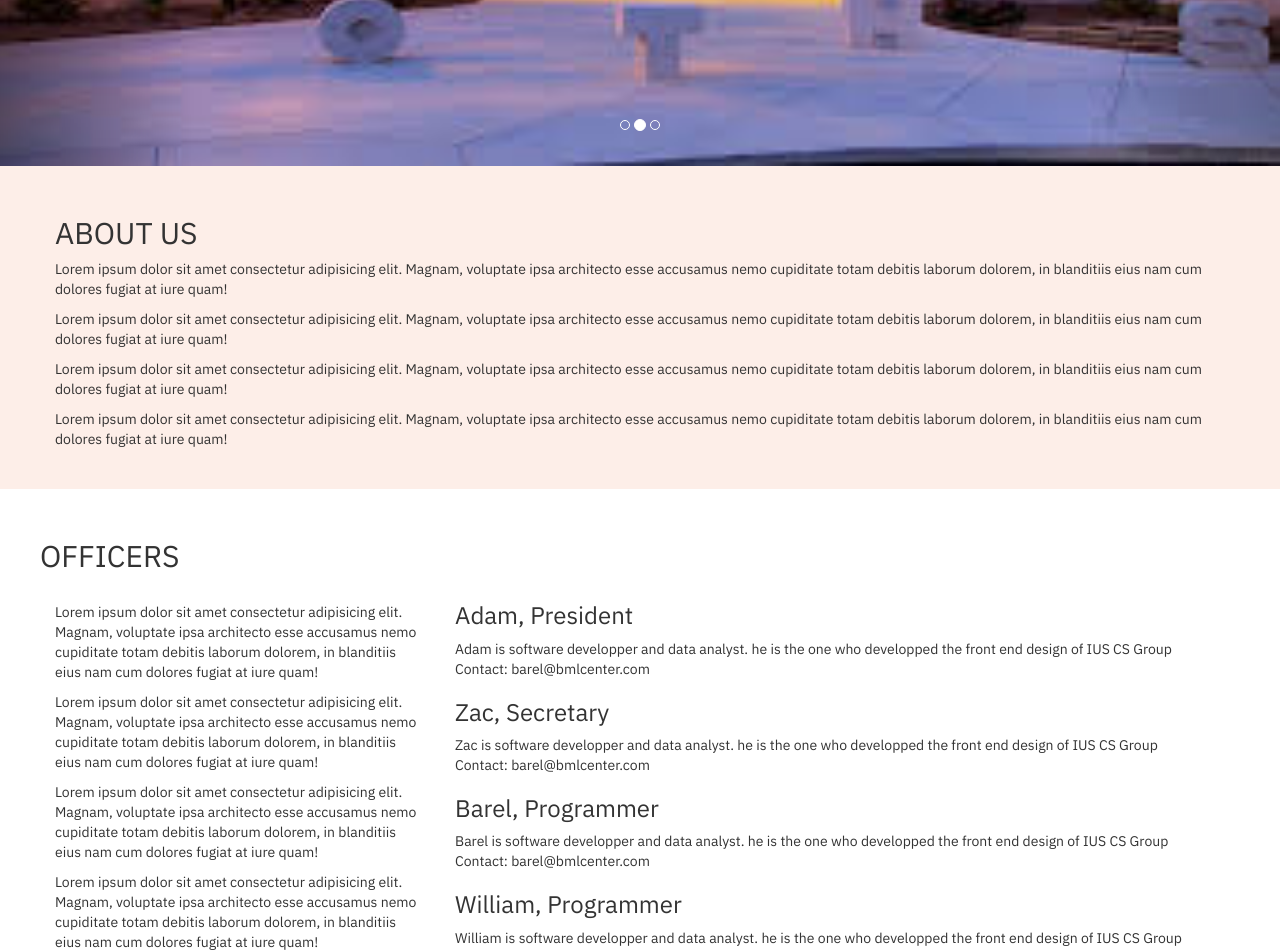
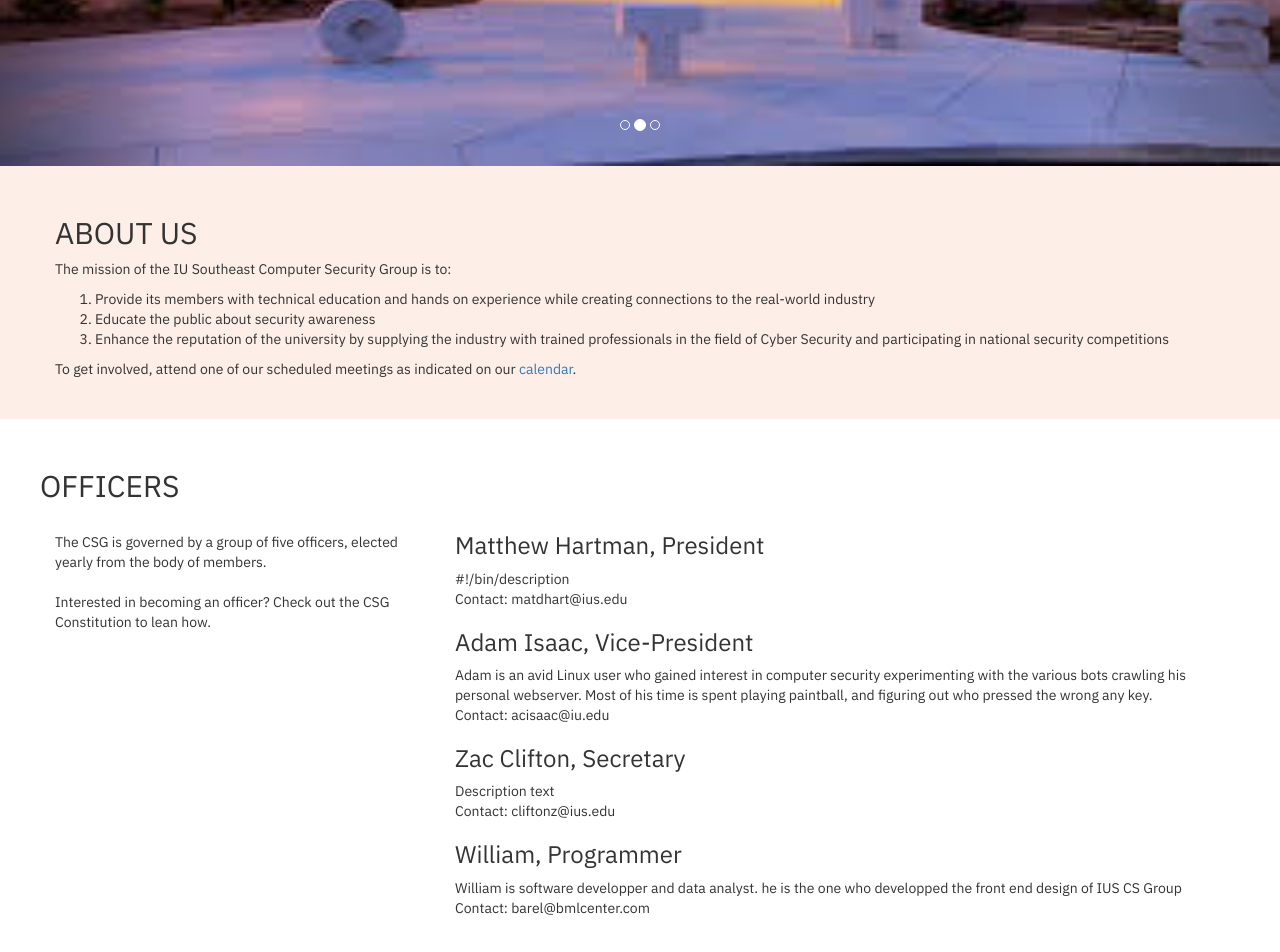
Before and after one commit to ius-csg/csghomepage, a Jekyll site: the page built from index.html, in a window 1280 px wide and 1400 px high, scrolled down 547 px. Shown: the top 952 px of the window. Built offline with Jekyll 4.4.1, drawn with Linux system fonts in a browser that asks for light colours.

Commit message:
Remove some latin

```diff
--- a/_data/people.yml
+++ b/_data/people.yml
@@ -1,17 +1,18 @@
-- name: "Adam"
+- name: "Matthew Hartman"
   occupation: "President"
-  description: "Adam is software developper and data analyst. he is the one who developped the front end design of IUS CS Group"
-  contact: "barel@bmlcenter.com"
+  description: "#!/bin/description"
+  contact: "matdhart@ius.edu"
 
-- name: "Zac"
+- name: "Adam Isaac"
+  occupation: "Vice-President"
+  description: "Adam is an avid Linux user who gained interest in computer security experimenting with the various bots crawling his personal webserver.
+  Most of his time is spent playing paintball, and figuring out who pressed the wrong any key. "
+  contact: "acisaac@iu.edu"
+
+- name: "Zac Clifton"
   occupation: "Secretary"
-  description: "Zac is software developper and data analyst. he is the one who developped the front end design of IUS CS Group"
-  contact: "barel@bmlcenter.com"
-
-- name: "Barel"
-  occupation: "Programmer"
-  description: "Barel is software developper and data analyst. he is the one who developped the front end design of IUS CS Group"
-  contact: "barel@bmlcenter.com"
+  description: "Description text"
+  contact: "cliftonz@ius.edu"
 
 - name: "William"
   occupation: "Programmer"
--- a/_layouts/home.html
+++ b/_layouts/home.html
@@ -55,10 +55,13 @@ layout: "wrapper"
 <section id="about" class="index-about">
     <div class="container about-body">
         <h2>ABOUT US</h2>
-        <p>Lorem ipsum dolor sit amet consectetur adipisicing elit. Magnam, voluptate ipsa architecto esse accusamus nemo cupiditate totam debitis laborum dolorem, in blanditiis eius nam cum dolores fugiat at iure quam!</p>
-        <p>Lorem ipsum dolor sit amet consectetur adipisicing elit. Magnam, voluptate ipsa architecto esse accusamus nemo cupiditate totam debitis laborum dolorem, in blanditiis eius nam cum dolores fugiat at iure quam!</p>
-        <p>Lorem ipsum dolor sit amet consectetur adipisicing elit. Magnam, voluptate ipsa architecto esse accusamus nemo cupiditate totam debitis laborum dolorem, in blanditiis eius nam cum dolores fugiat at iure quam!</p>
-        <p>Lorem ipsum dolor sit amet consectetur adipisicing elit. Magnam, voluptate ipsa architecto esse accusamus nemo cupiditate totam debitis laborum dolorem, in blanditiis eius nam cum dolores fugiat at iure quam!</p>
+        <p>The mission of the IU Southeast Computer Security Group is to:
+            <ol>
+            <li>Provide its members with technical education and hands on experience while creating connections to the real-world industry</li>
+            <li>Educate the public about security awareness</li>
+            <li>Enhance the reputation of the university by supplying the industry with trained professionals in the field of Cyber Security and participating in national security competitions</li></ol>
+            To get involved, attend one of our scheduled meetings as indicated on our <a href="#schedule">calendar</a>.
+        </p>
     </div>
 </section>
 
@@ -68,10 +71,7 @@ layout: "wrapper"
                 <h2>OFFICERS</h2>
             <section class="col-sm-4">
                 <br>
-                <p>Lorem ipsum dolor sit amet consectetur adipisicing elit. Magnam, voluptate ipsa architecto esse accusamus nemo cupiditate totam debitis laborum dolorem, in blanditiis eius nam cum dolores fugiat at iure quam!</p>
-                <p>Lorem ipsum dolor sit amet consectetur adipisicing elit. Magnam, voluptate ipsa architecto esse accusamus nemo cupiditate totam debitis laborum dolorem, in blanditiis eius nam cum dolores fugiat at iure quam!</p>
-                <p>Lorem ipsum dolor sit amet consectetur adipisicing elit. Magnam, voluptate ipsa architecto esse accusamus nemo cupiditate totam debitis laborum dolorem, in blanditiis eius nam cum dolores fugiat at iure quam!</p>
-                <p>Lorem ipsum dolor sit amet consectetur adipisicing elit. Magnam, voluptate ipsa architecto esse accusamus nemo cupiditate totam debitis laborum dolorem, in blanditiis eius nam cum dolores fugiat at iure quam!</p>
+                <p>The CSG is governed by a group of five officers, elected yearly from the body of members. <br /> <br /> Interested in becoming an officer? Check out the CSG Constitution to lean how.</p>
             </section>
             <section class="col-sm-8">
                 {% for person in site.data.people %}
```
